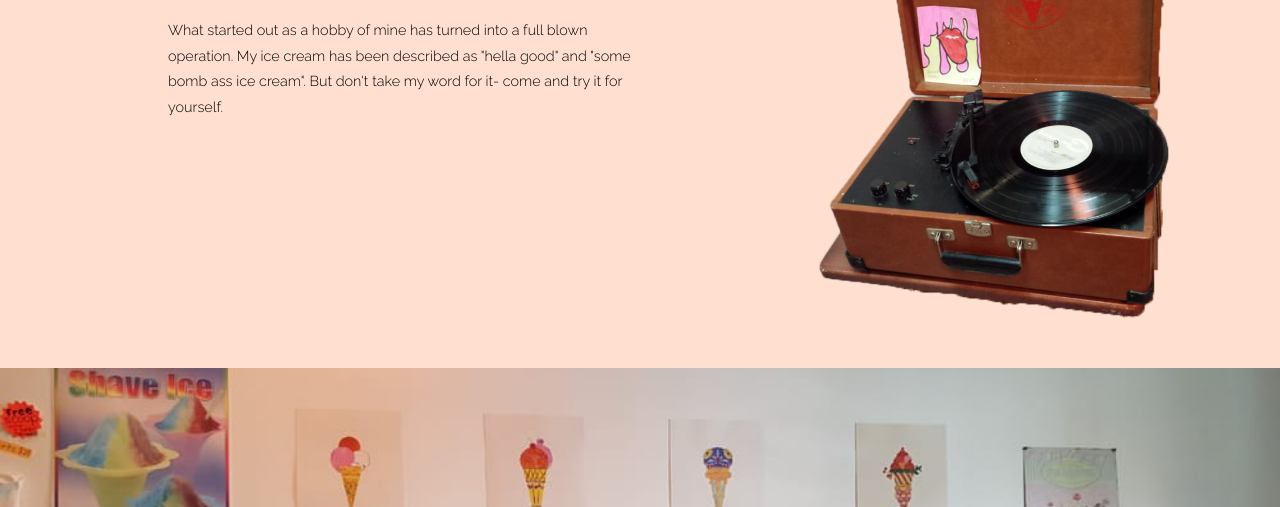
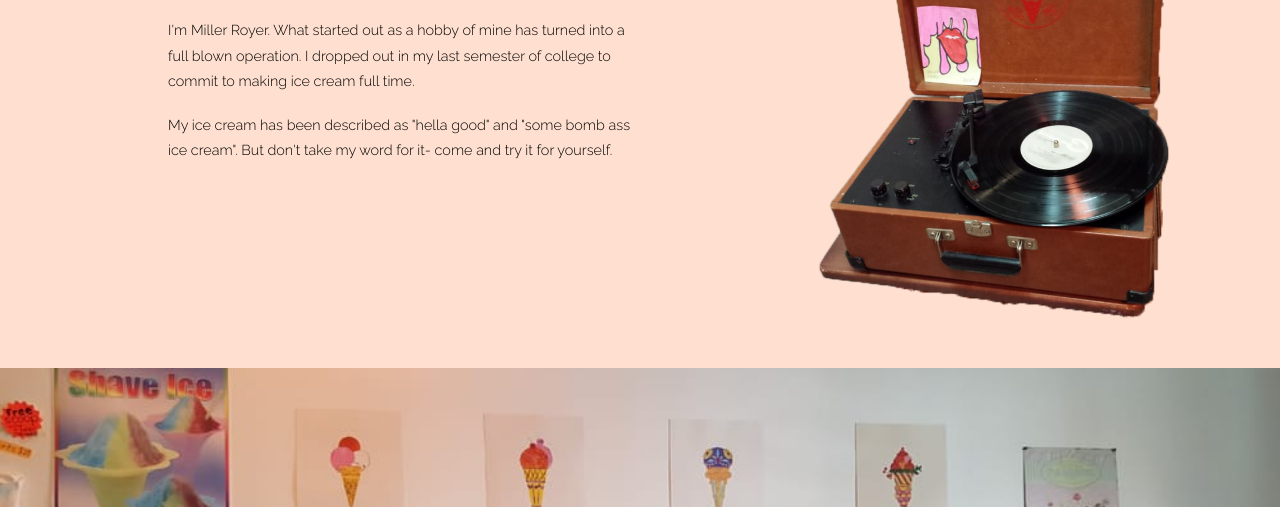
Before and after one commit to alissamas/wingicecream, a website: page meetwing.html in a window 1280 px wide. Shown: the part 293-800 px from the top of the page. Drawn offline with nearby package versions, Linux system fonts and the light colour scheme.

Commit message:
fixed meeting

```diff
--- a/meetwing.html
+++ b/meetwing.html
@@ -16,7 +16,8 @@
       <div class="menu wing">
         <div class="menu-text wing-text">
           <h2 data-scroll="toggle(.fromBottomIn, .fromBottomOut)">hi, nice to meet you.</h2>
-          <p data-scroll="toggle(.fromBottomIn, .fromBottomOut)">What started out as a hobby of mine has turned into a full blown operation. My ice cream has been described as "hella good" and "some bomb ass ice cream". But don't take my word for it- come and try it for yourself.</p>
+          <p data-scroll="toggle(.fromBottomIn, .fromBottomOut)">I'm Miller Royer. What started out as a hobby of mine has turned into a full blown operation. I dropped out in my last semester of college to commit to making ice cream full time.</p><br>
+            <p data-scroll="toggle(.fromBottomIn, .fromBottomOut)">My ice cream has been described as "hella good" and "some bomb ass ice cream". But don't take my word for it- come and try it for yourself.</p>
         </div>
         <div class="menu-image wing-image">
           <img src="images/record.png">
```
Also changed, not shown: src/meetwing.html (+2 -1 lines).
